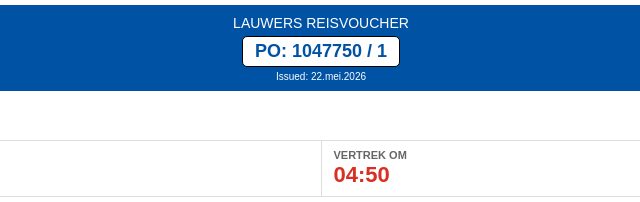
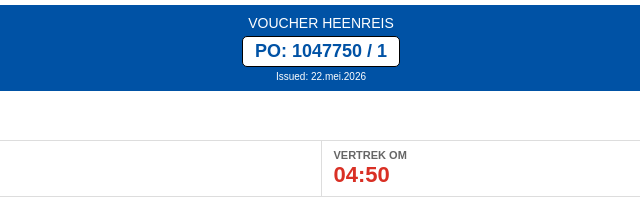
Before and after one commit to Fredje4711/test, a plain HTML site: page HEEN_TERUG_Lauwers.html in a window 1280 px wide. Shown: the top 202 px of the page, 319-959 px from the left. Drawn offline with Linux system fonts and the light colour scheme.

Commit message:
Add files via upload

```diff
--- a/HEEN_TERUG_Lauwers.html
+++ b/HEEN_TERUG_Lauwers.html
@@ -33,7 +33,7 @@
 
 <div class="container">
     <div class="header">
-        <p class="header-title">Lauwers Reisvoucher</p>
+        <p class="header-title">VOUCHER HEENREIS</p>
         <div class="po-box">PO: 1047750 / 1</div>
         <div style="font-size: 10px; margin-top: 4px;">Issued: 22.mei.2026</div>
     </div>
```
